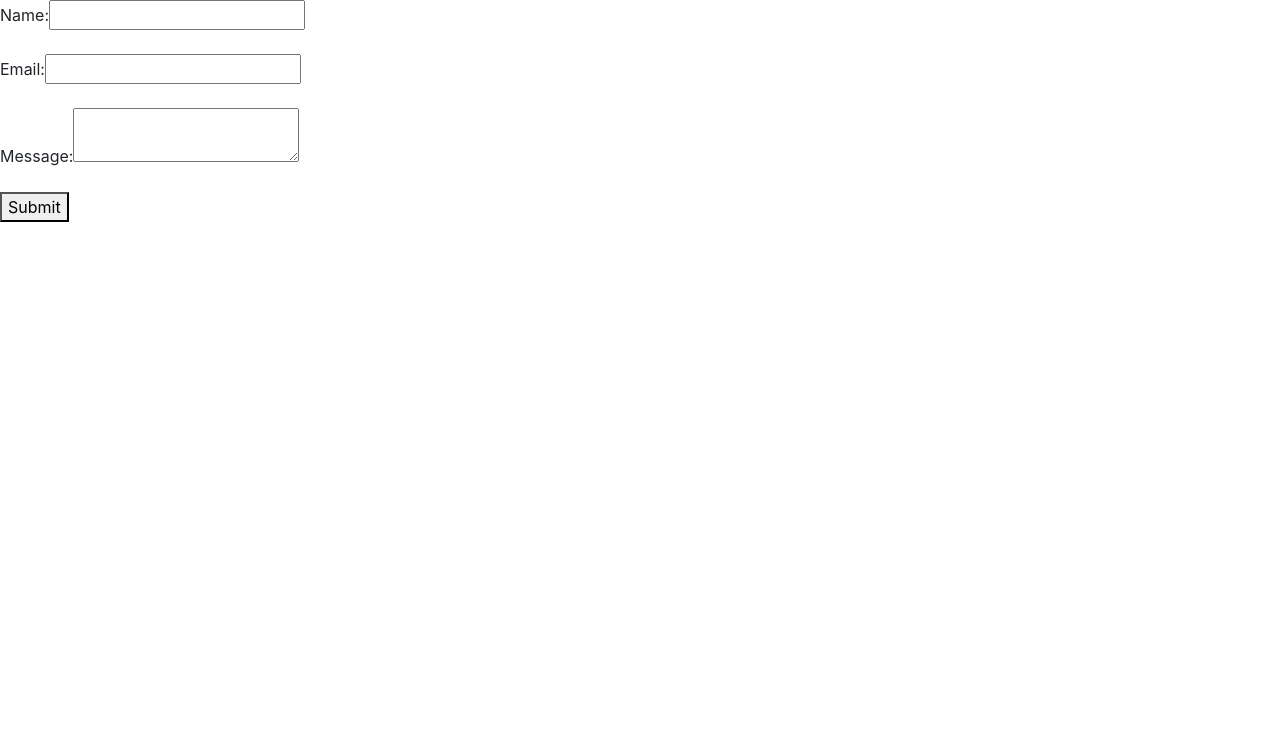
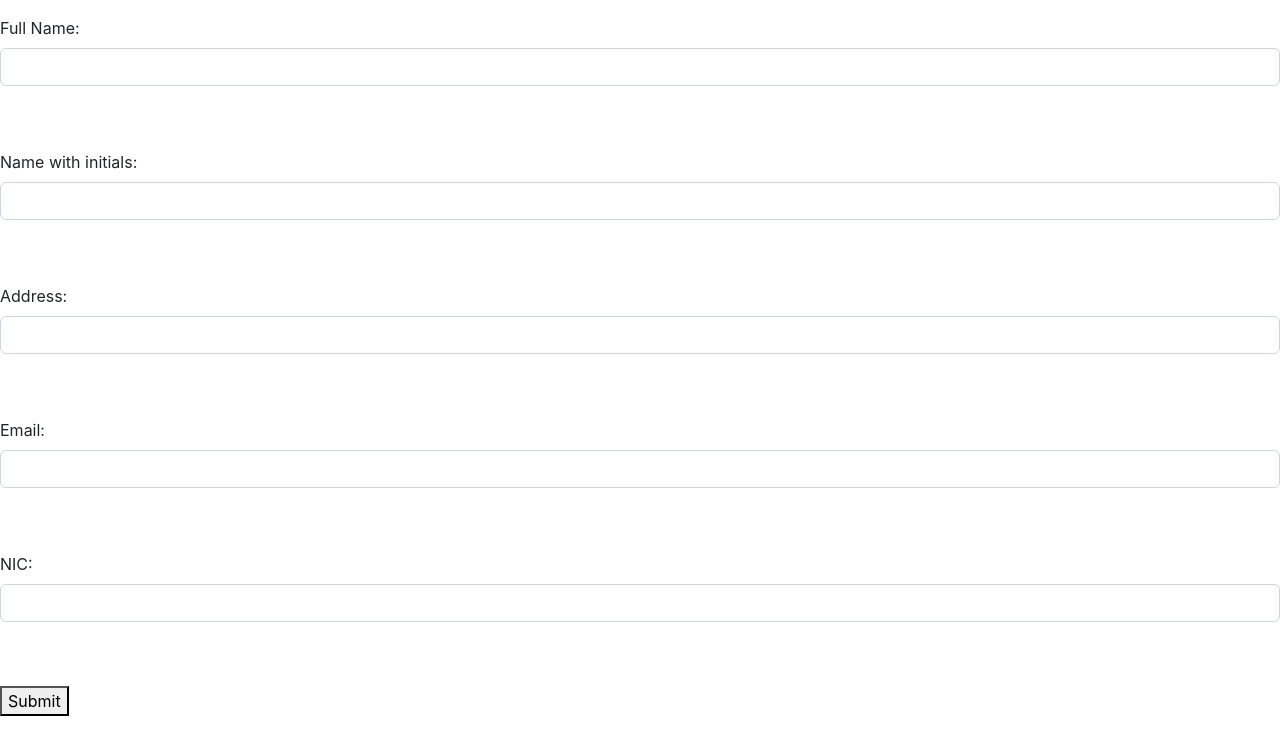
Before and after one commit to dilumsadeepa/Tuition-management-system, a React (Create React App) app in the folder tuition-management/: page /EnterForm in a window 1280 px wide. Shown: the top 754 px of the page. Built offline with nearby package versions, Linux system fonts and the light colour scheme.

Commit message:
Update student enter form

```diff
--- a/tuition-management/src/components/Student/EnterForm.js
+++ b/tuition-management/src/components/Student/EnterForm.js
@@ -2,25 +2,48 @@ import React, { useState } from 'react';
 
 
 function EnterForm() {
-  const [name, setName] = useState('');
+  const [fullname, setFName] = useState('');
+  const [ininame, setIName] = useState('');
+  const [Address, setAddress] = useState('');
   const [email, setEmail] = useState('');
-  const [message, setMessage] = useState('');
+  const [NIC, setNIC] = useState('');
+
 
   const handleSubmit = (event) => {
     event.preventDefault();
-    console.log({ name, email, message });
-    // do something with the form data, like submit it to a server
+    console.log({ fullname,ininame,Address, email,NIC});
+    // form data, like submit it to a server
   };
 
   return (
 
     <form onSubmit={handleSubmit}>
-      <label htmlFor="name">Name:</label>
-      <input type="text" id="name" name="name" value={name} onChange={(e) => setName(e.target.value)} /><br /><br />
-      <label htmlFor="email">Email:</label>
-      <input type="email" id="email" name="email" value={email} onChange={(e) => setEmail(e.target.value)} /><br /><br />
-      <label htmlFor="message">Message:</label>
-      <textarea id="message" name="message" value={message} onChange={(e) => setMessage(e.target.value)}></textarea><br /><br />
+
+    <div class="mb-3 mt-3">
+      <label htmlFor="fullname" class="form-label">Full Name:</label>
+      <input type="text" id="fullname" name="fullname" class="form-control" value={fullname} onChange={(e) => setFName(e.target.value)} /><br /><br />
+    </div>
+
+    <div class="mb-3 mt-3">
+      <label htmlFor="ininame" class="form-label">Name with initials:</label>
+      <input type="text" id="ininame" name="ininame" class="form-control" value={ininame} onChange={(e) => setIName(e.target.value)} /><br /><br />
+    </div>
+
+    <div class="mb-3 mt-3">
+      <label htmlFor="Address" class="form-label">Address:</label>
+      <input type="text" id="Address" name="Address" class="form-control" value={Address} onChange={(e) => setAddress(e.target.value)} /><br /><br />
+    </div>
+
+    <div class="mb-3 mt-3">
+      <label htmlFor="email" class="form-label">Email:</label>
+      <input type="email" id="email" name="email" class="form-control" value={email} onChange={(e) => setEmail(e.target.value)} /><br /><br />
+    </div>
+
+    <div class="mb-3 mt-3">
+      <label htmlFor="NIC" class="form-label">NIC:</label>
+      <input type="nic" id="nic" name="nic" class="form-control" value={NIC} onChange={(e) => setNIC(e.target.value)} /><br /><br />
+    </div>
+
       <button type="submit">Submit</button>
     </form>
 
```
